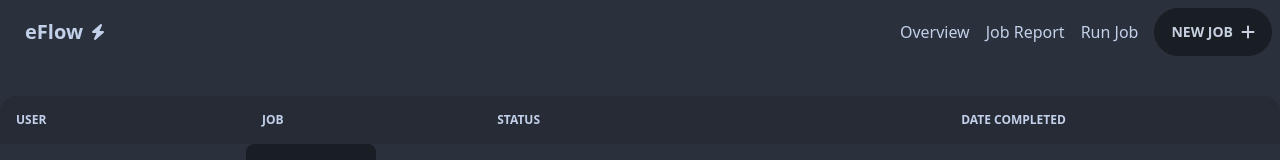
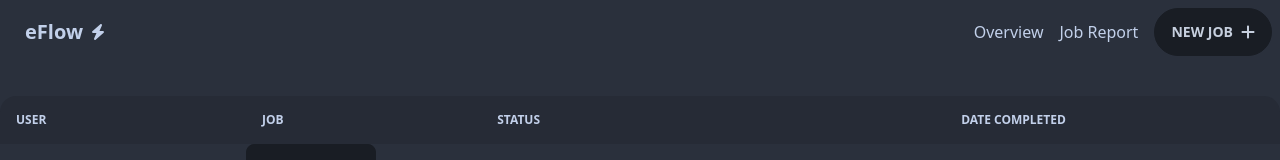
Before and after one commit to simon-hng/e-flow, a Next.js app: page /jobreport in a window 1280 px wide. Shown: the top 160 px of the page. Built offline with nearby package versions, Linux system fonts and the light colour scheme.

Commit message:
removed useless page

```diff
--- a/pages/_app.js
+++ b/pages/_app.js
@@ -17,7 +17,6 @@ function MyApp({ Component, pageProps }) {
         <div className="space-x-4">
           <Link href="/overview">Overview </Link>
           <Link href="/jobreport">Job Report</Link>
-          <Link href="/runjobs">Run Job </Link>
           <Link href="/create-job" className="btn rounded-full">
             new job
             <FontAwesomeIcon icon={faPlus} className="inline-block h-4 ml-2" />
--- a/pages/runjobs.tsx
+++ /dev/null
@@ -1,12 +0,0 @@
-import { FontAwesomeIcon } from "@fortawesome/react-fontawesome";
-import { faBolt } from "@fortawesome/free-solid-svg-icons";
-
-function Run() {
-  return (
-    <>
-    Run Jobs
-    </>
-  );
-}
-
-export default Run;
```
